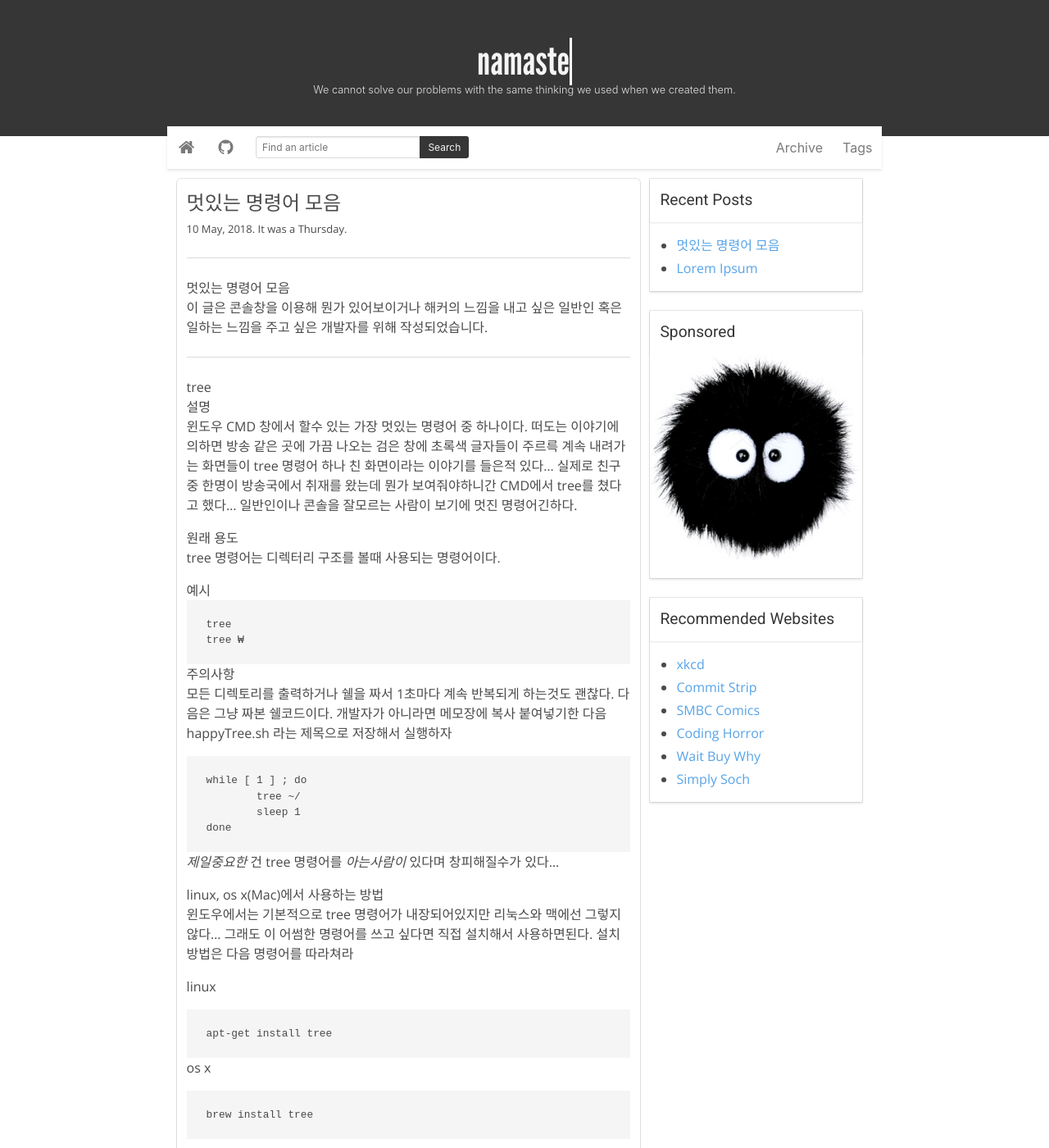
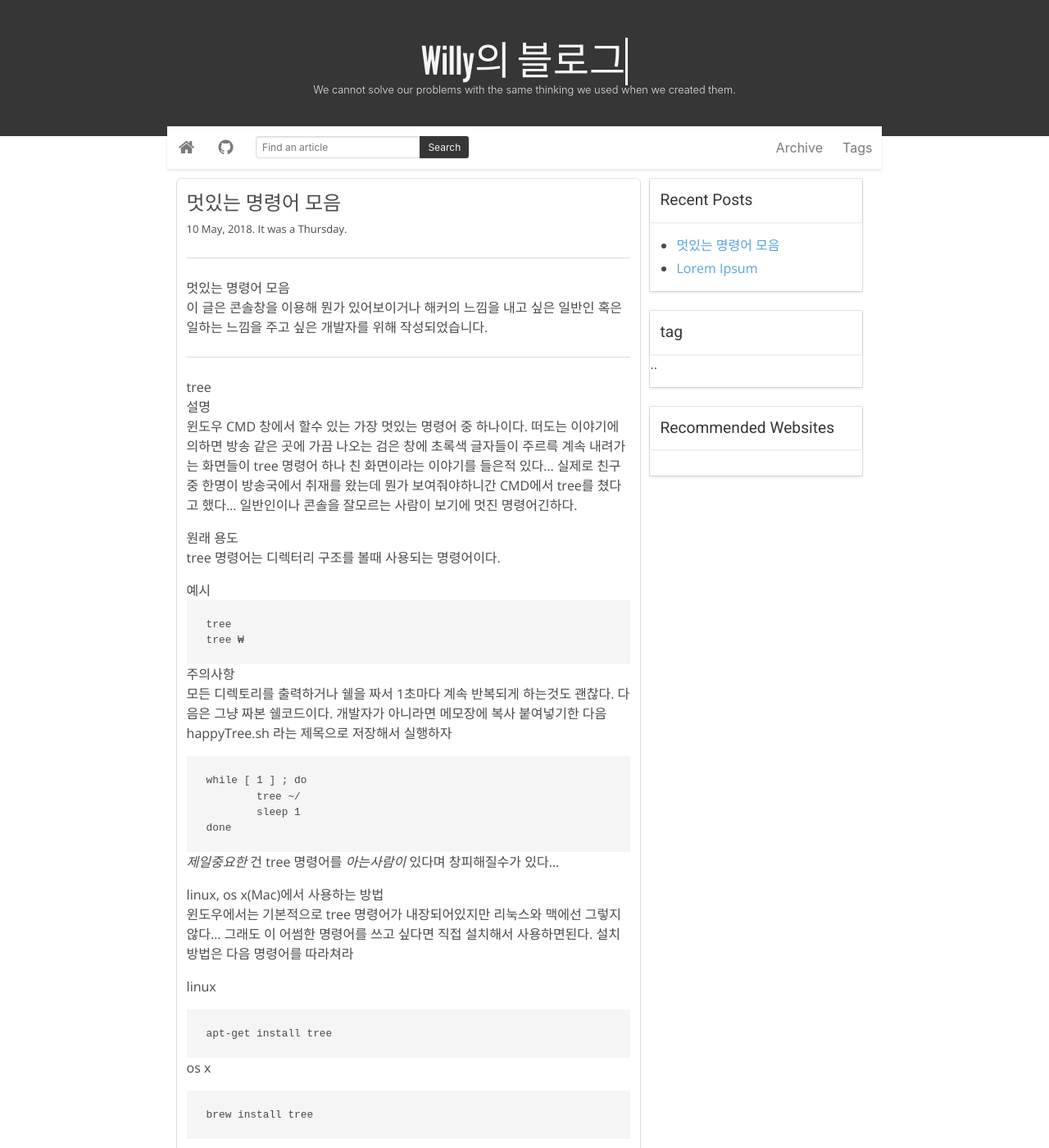
Before and after one commit to qowns8/qowns8.github.io, a Jekyll site: the page built from _posts/2018-05-10-GoodShell.md, in a window 1280 px wide and 1400 px high. Shown: the whole window at 82% size. Built offline with Jekyll 4.4.1, drawn with Linux system fonts in a browser that asks for light colours; comment, search, counter and statistics services are not loaded; some of the changed text lies outside the part shown.

Commit message:
first commit

```diff
--- a/_layouts/default.html
+++ b/_layouts/default.html
@@ -9,8 +9,7 @@
   <div class="hero-body">
     <div class="container">
         <h1 class="title">
-          <span class="typewrite" data-period="2000" data-type='[ "hello", "namaste", "assalam o alaikum",
-          "sat srī akāl", "khammaghani", "hola", "bonjour", "nomoskaar", "guten tag", "kumusta", "salut", "nômoshkar"]'>
+          <span class="typewrite" data-period="2000" data-type='[ "Willy의 블로그"]'>
             <span class="wrap"></span>
           </span>
         </h1>
@@ -103,12 +102,12 @@
             <div class="card">
               <header class="card-header">
                 <p class="card-header-title nice-title">
-                  Sponsored
+                  tag
                 </p>
               </header>
               <div class="card-content">
                 <div class="content nice-text">
-                  <img src="{{ site.baseurl }}/assets/images/Dust_Bunny.jpg"/>
+                  ..
                 </div>
               </div>
             </div>
@@ -125,24 +124,7 @@
               <div class="card-content">
                 <div class="content nice-text">
                   <ul>
-                    <li>
-                      <a href="https://xkcd.com">xkcd</a>
-                    </li>
-                    <li>
-                      <a href="http://commitstrip.com">Commit Strip</a>
-                    </li>
-                    <li>
-                      <a href="http://www.smbc-comics.com">SMBC Comics</a>
-                    </li>
-                    <li>
-                      <a href="https://blog.codinghorror.com">Coding Horror</a>
-                    </li>
-                    <li>
-                      <a href="http://waitbutwhy.com">Wait Buy Why</a>
-                    </li>
-                    <li>
-                      <a href="https://simplysoch.wordpress.com/">Simply Soch</a>
-                    </li>
+
                   </ul>
                 </div>
               </div>
@@ -162,19 +144,13 @@
   <div class="container">
     <div class="content has-text-centered">
       <p>
-        Some rights reserved.
-      </p>
-      <p>
-        Made with <i class="fa fa-heart"></i> and <a href="https://github.com/jgthms/bulma">Bulma</a>, <a href="https://jekyllrb.com/">Jekyll</a>. Hosted on <a href="https://github.com/">Github</a>
-      </p>
-      <p>
-        <a class="icon" href="https://github.com/abhn">
+        <a class="icon" href="https://github.com/qowns8">
           <i class="fa fa-github" title="Github"></i>
         </a>
         <a class="icon" href="https://in.linkedin.com/in/AbhishekNagekar">
           <i class="fa fa-linkedin" title="Linkedin"></i>
         </a>
-        <a class="icon" href="mailto:abhishek@nagekar.com">
+        <a class="icon" href="qowns8@gmail.com">
           <i class="fa fa-envelope" title="Email"></i>
         </a>
       </p>
```
Also changed, not shown: _posts/2018-05-10-GoodShell.md (+4 -0 lines).
